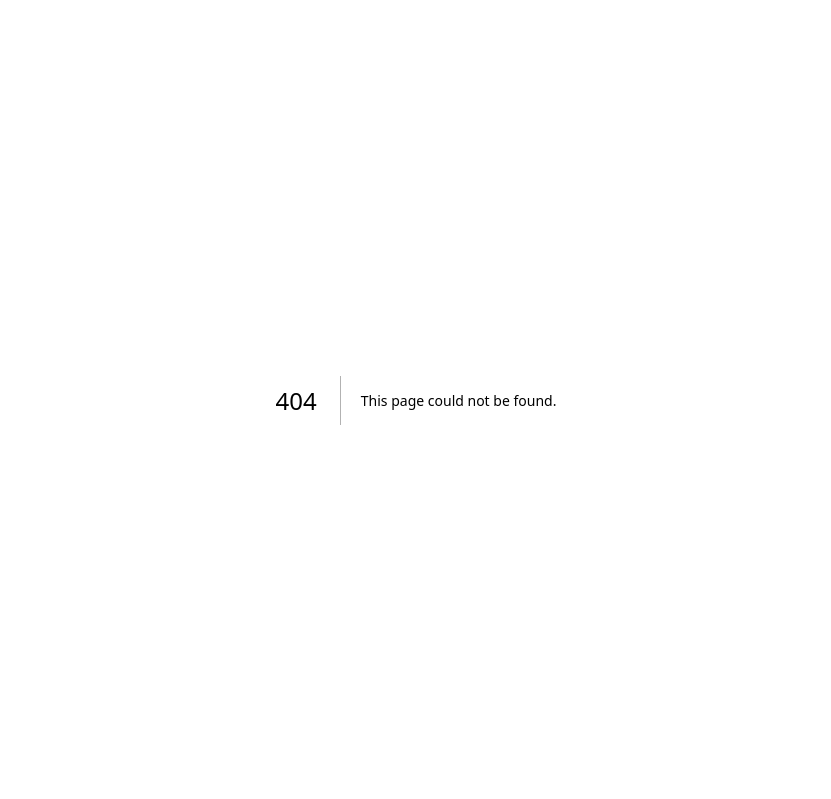
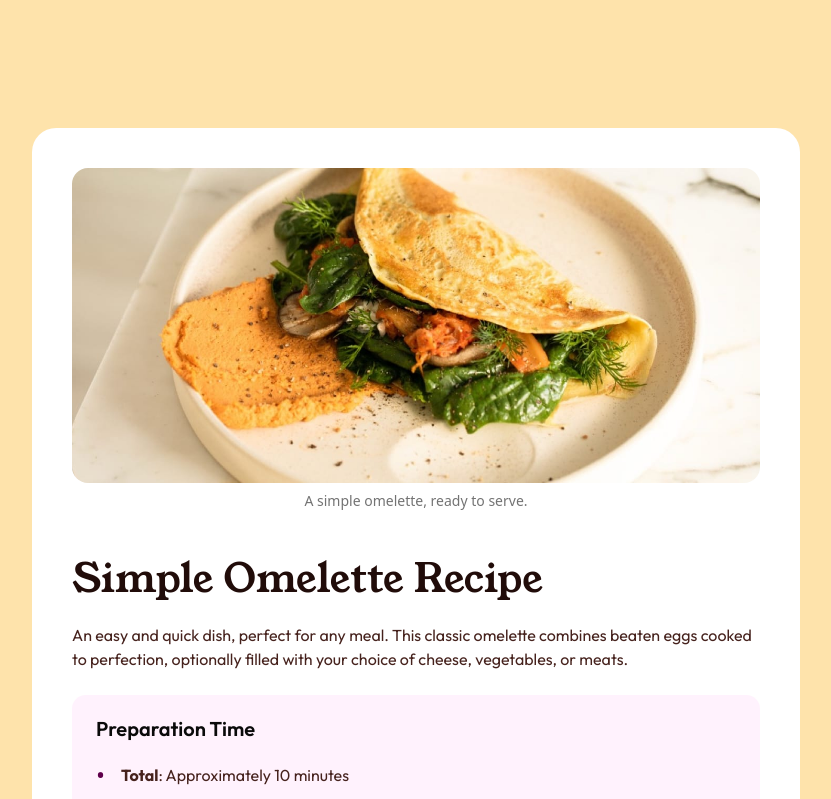
Before and after one commit to joao-almeida11/recipe-page-frontendmentor, a Next.js app: page /recipe-page-frontendmentor/ in a window 1280 px wide. Before the commit this address had no page. Shown: the top 799 px of the page, without its empty margins (224-1055 px from the left). Built offline with nearby package versions, Linux system fonts and the light colour scheme.

Commit message:
ci: deploy to gh-pages

```diff
--- a/next.config.ts
+++ b/next.config.ts
@@ -3,6 +3,8 @@ import type { NextConfig } from "next";
 const nextConfig: NextConfig = {
   /* config options here */
   output: "export",
+  basePath: "/recipe-page-frontendmentor",
+  assetPrefix: "/recipe-page-frontendmentor/",
 };
 
 export default nextConfig;
--- a/package.json
+++ b/package.json
@@ -4,13 +4,14 @@
   "private": true,
   "scripts": {
     "dev": "next dev --turbopack",
-    "build": "next build --turbopack",
+    "build": "next build --turbopack && touch out/.nojekyll",
     "start": "next start",
     "lint": "eslint . --fix",
     "check-format": "prettier --list-different \"./**/*.{ts,tsx,js,jsx,json,md,css,sass,scss}\"",
     "format": "prettier --write \"./**/*.{ts,tsx,js,jsx,json,md,css,sass,scss}\"",
     "lint-staged": "lint-staged",
-    "prepare": "husky"
+    "prepare": "husky",
+    "deploy": "gh-pages -d out -t"
   },
   "lint-staged": {
     "*.js": "eslint --fix",
@@ -47,6 +48,7 @@
     "cz-git": "^1.12.0",
     "eslint": "^9",
     "eslint-config-next": "15.5.4",
+    "gh-pages": "^6.3.0",
     "husky": "^9.1.7",
     "lint-staged": "^16.2.3",
     "prettier": "^3.6.2",
--- a/src/app/layout.tsx
+++ b/src/app/layout.tsx
@@ -20,7 +20,7 @@ export const metadata: Metadata = {
   title: "recipe",
   description: "Recipe Page challenge",
   icons: {
-    icon: "/assets/images/favicon-32x32.png",
+    icon: "./assets/images/favicon-32x32.png",
   },
 };
 
--- a/src/app/page.tsx
+++ b/src/app/page.tsx
@@ -74,7 +74,7 @@ export default function Home() {
         <RecipeHeader
           title="Simple Omelette Recipe"
           description="An easy and quick dish, perfect for any meal. This classic omelette combines beaten eggs cooked to perfection, optionally filled with your choice of cheese, vegetables, or meats."
-          imageSrc="/assets/images/image-omelette.jpeg"
+          imageSrc="./assets/images/image-omelette.jpeg"
           imageAlt="Delicious omelette"
           caption="A simple omelette, ready to serve."
         />
```
Also changed, not shown: 1 other file (tests, documents, lock files or other folders).
